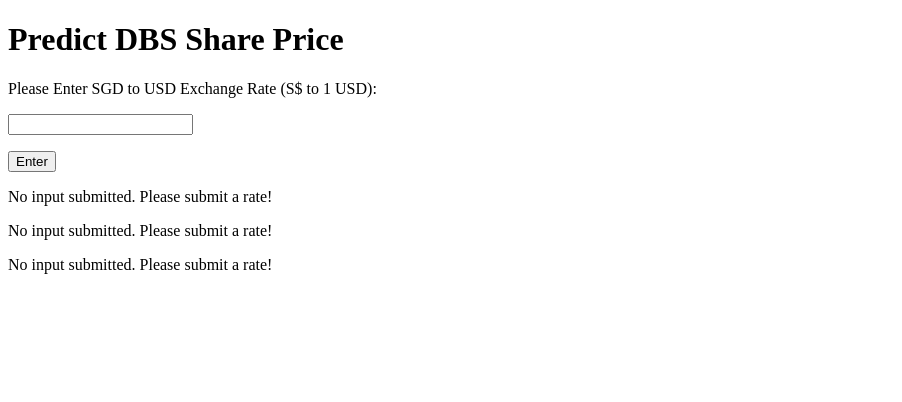
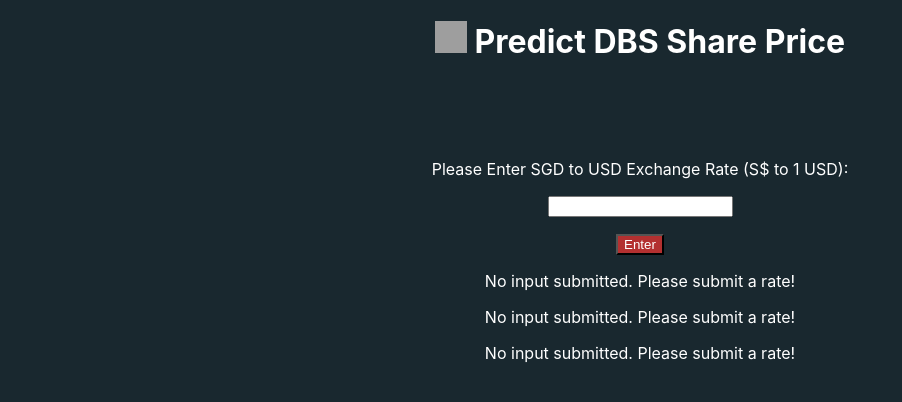
Before and after one commit to ngyewkong/DBS_share_price_3models, a Flask app: page / in a window 1280 px wide. Shown: the top 402 px of the page, without its empty margins (0-902 px from the left). Run offline with Flask 2, Linux system fonts and the light colour scheme; parts of the project's set-up code (start-up, migrations or seed data) failed here and were passed over; grey boxes are pictures that could not be loaded.

Commit message:
Update index.html

```diff
--- a/templates/index.html
+++ b/templates/index.html
@@ -5,14 +5,49 @@
     <meta http-equiv="X-UA-Compatible" content="IE=edge">
     <meta name="viewport" content="width=device-width, initial-scale=1.0">
     <title>Prediction</title>
+    <style>
+        body {
+            background-color: #19282F;
+            color: white;
+            font-family: -apple-system, BlinkMacSystemFont, 'Segoe UI', Roboto, Oxygen, Ubuntu, Cantarell, 'Open Sans', 'Helvetica Neue', sans-serif;
+            text-align: center;
+
+        }
+
+        h1 {
+            text-align: center;
+            align-items: center;
+            align-content: center;
+        }
+
+        img {
+            height: 32px;
+            width: 32px;
+        }
+
+        .button {
+            background-color: #B33030;
+            color: white;
+        }
+
+        .button:hover {
+            opacity: 0.2;
+            background-color: #B33030;
+            cursor: pointer;
+        }
+
+
+    </style>
 </head>
 <body>
-    <h1>Predict DBS Share Price</h1>
-
+    <h1><img src="https://fintechlab.nus.edu.sg/wp-content/uploads/2020/09/dbs-bank-logo.png"> Predict DBS Share Price</h1>
+    <br>
+    <br>
+    <br>
     <form action="/" method="post">
         <p>Please Enter SGD to USD Exchange Rate (S$ to 1 USD): </p>
         <p><input type="number" step="0.01" class="X_input" name="rates"></p>
-        <p><input type="submit" value="Enter"></p>
+        <p><input type="submit" value="Enter" class="button"></p>
     </form>
     <p>
         {{result1}}
```
